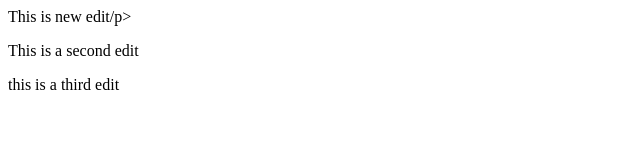
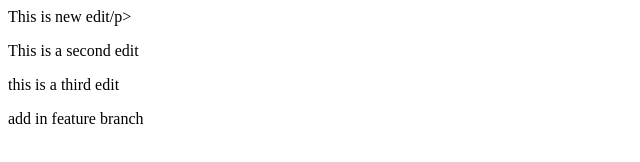
Before and after one commit to deepslama4/apnacollege, a plain HTML site: page index.html in a window 1280 px wide. Shown: the whole page, without its empty margins (0-640 px from the left). Drawn offline with Linux system fonts and the light colour scheme.

Commit message:
commit on feature branch

```diff
--- a/index.html
+++ b/index.html
@@ -1,3 +1,4 @@
 <p>This is new edit/p>
   <P>This is a second edit</P>
   <p>this is a third edit</p>
+  <p>add in feature branch</p>
```
